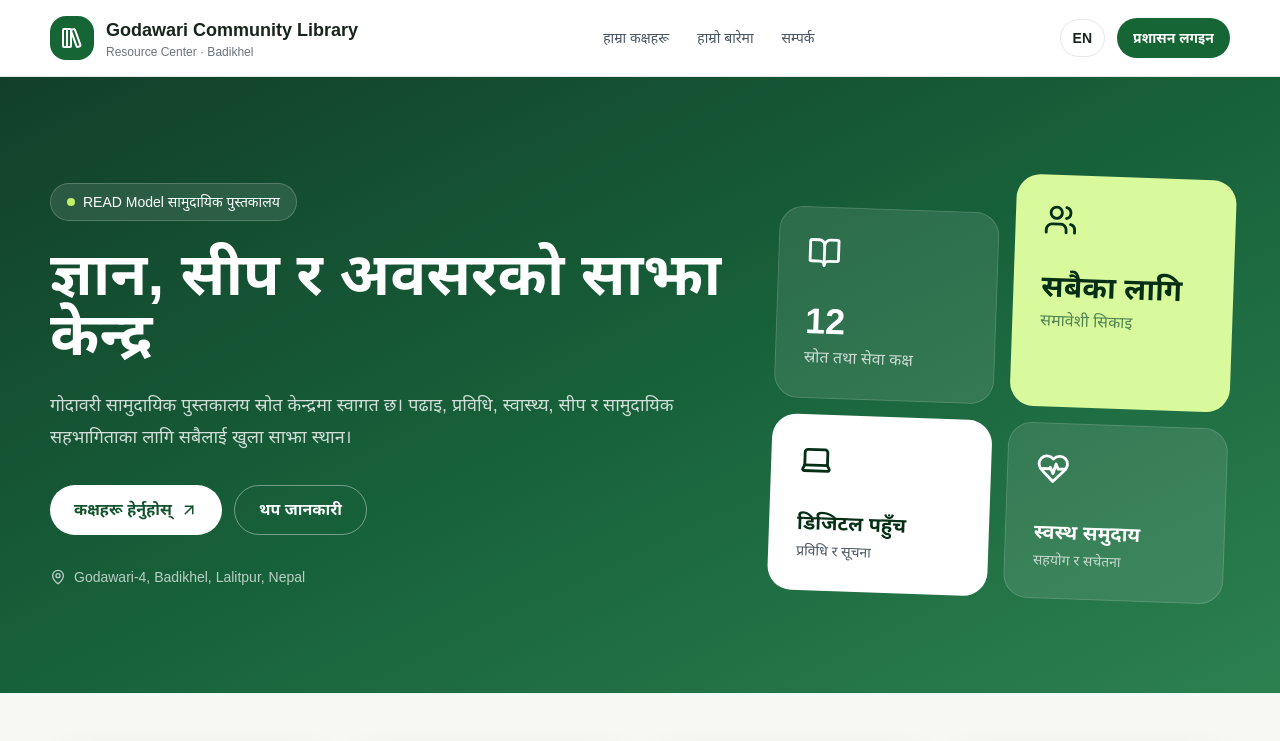
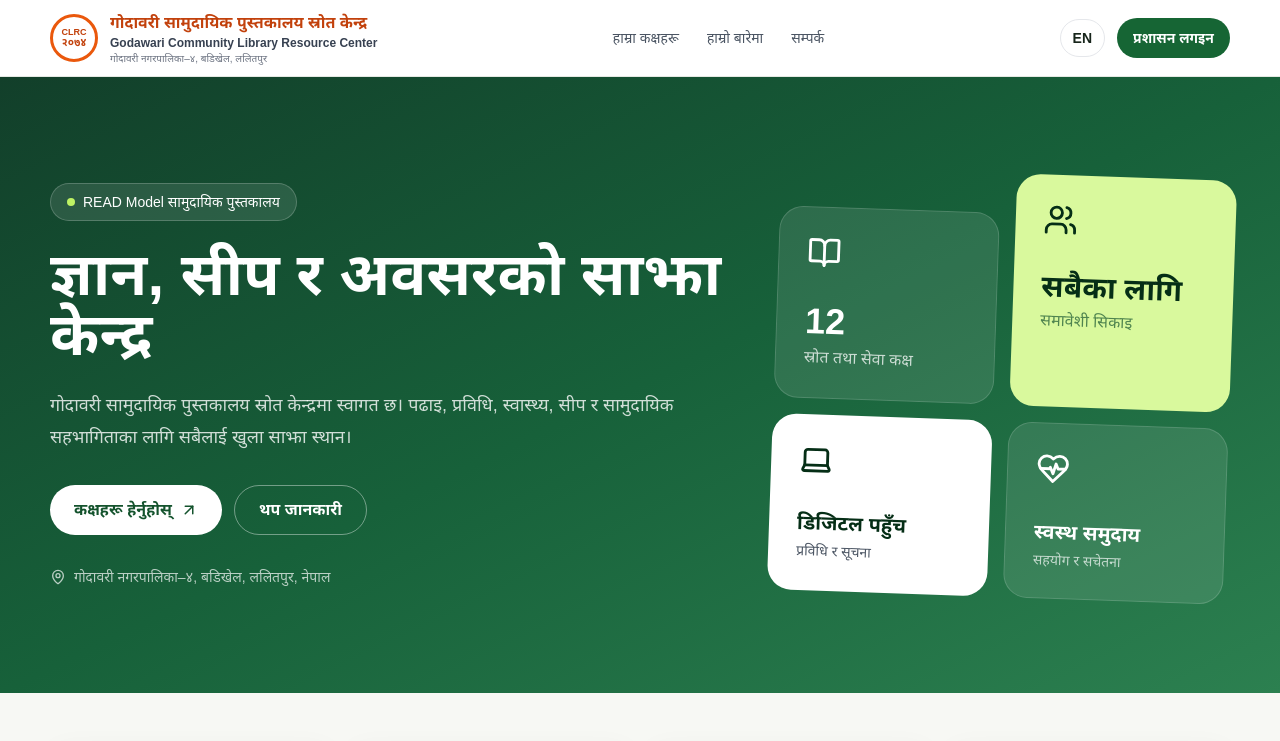
Before and after one commit to aupendra77it/godawari-community-library, a Next.js app: page / in a window 1280 px wide. Shown: the top 741 px of the page. Built offline with nearby package versions, Linux system fonts and the light colour scheme.

Commit message:
Align public website identity and address with institution banner

```diff
--- a/src/app/page.tsx
+++ b/src/app/page.tsx
@@ -12,14 +12,14 @@ export default function HomePage() {
   return <main>
     <header className="bg-white border-b border-[#e5e9e3] sticky top-0 z-20">
       <div className="container h-[76px] flex items-center justify-between gap-4">
-        <a href="#" className="flex items-center gap-3"><div className="w-11 h-11 rounded-2xl bg-green-800 text-white grid place-items-center"><LibraryBig size={24}/></div><div><div className="font-bold text-[15px] sm:text-lg leading-tight">Godawari Community Library</div><div className="text-xs text-gray-500">Resource Center · Badikhel</div></div></a>
+        <a href="#" className="flex items-center gap-3"><div className="h-12 w-12 shrink-0 rounded-full border-[3px] border-orange-600 bg-white text-orange-700 flex flex-col items-center justify-center leading-none"><span className="text-[9px] font-extrabold">CLRC</span><span className="text-[11px] font-black">२०७४</span></div><div><div className="font-bold text-[13px] sm:text-base leading-tight text-orange-700">गोदावरी सामुदायिक पुस्तकालय स्रोत केन्द्र</div><div className="text-[11px] sm:text-xs font-semibold text-gray-700">Godawari Community Library Resource Center</div><div className="text-[10px] text-gray-500">गोदावरी नगरपालिका–४, बडिखेल, ललितपुर</div></div></a>
         <nav className="hidden md:flex items-center gap-7 text-sm text-gray-600"><a href="#rooms">{ne?"हाम्रा कक्षहरू":"Our Spaces"}</a><a href="#about">{ne?"हाम्रो बारेमा":"About"}</a><a href="#contact">{ne?"सम्पर्क":"Contact"}</a></nav>
         <div className="flex items-center gap-3"><button onClick={()=>setLanguage(ne?"en":"ne")} className="rounded-full border px-3 py-2 text-sm font-semibold">{ne?"EN":"ने"}</button><button aria-label="Menu" className="md:hidden p-2"><Menu size={21}/></button><a href="/admin" className="hidden sm:inline-flex bg-green-800 text-white rounded-full px-4 py-2.5 text-sm font-semibold">{ne?"प्रशासन लगइन":"Admin Login"}</a></div>
       </div>
     </header>
     <section className="bg-gradient-to-br from-[#123f2a] via-[#17613a] to-[#2c8050] text-white overflow-hidden">
       <div className="container py-16 md:py-24 grid md:grid-cols-[1.2fr_.8fr] gap-10 items-center">
-        <div><div className="inline-flex items-center gap-2 rounded-full bg-white/10 border border-white/20 px-4 py-2 text-sm mb-6"><span className="w-2 h-2 rounded-full bg-lime-300"/>{ne?"READ Model सामुदायिक पुस्तकालय":"A READ Model Community Library"}</div><h1 className="text-4xl md:text-6xl font-bold leading-[1.18] max-w-3xl">{ne?"ज्ञान, सीप र अवसरको साझा केन्द्र":"A shared space for knowledge, skills & opportunity"}</h1><p className="text-white/80 text-lg leading-8 mt-6 max-w-2xl">{ne?"गोदावरी सामुदायिक पुस्तकालय स्रोत केन्द्रमा स्वागत छ। पढाइ, प्रविधि, स्वास्थ्य, सीप र सामुदायिक सहभागिताका लागि सबैलाई खुला साझा स्थान।":"Welcome to Godawari Community Library Resource Center — an inclusive place for reading, technology, wellbeing, skills and community participation."}</p><div className="flex flex-wrap gap-3 mt-8"><a href="#rooms" className="bg-white text-green-900 rounded-full px-6 py-3 font-semibold inline-flex items-center gap-2">{ne?"कक्षहरू हेर्नुहोस्":"Explore spaces"} <ArrowUpRight size={18}/></a><a href="#about" className="border border-white/40 rounded-full px-6 py-3 font-semibold">{ne?"थप जानकारी":"Learn more"}</a></div><div className="flex items-center gap-2 text-sm text-white/70 mt-8"><MapPin size={16}/> Godawari-4, Badikhel, Lalitpur, Nepal</div></div>
+        <div><div className="inline-flex items-center gap-2 rounded-full bg-white/10 border border-white/20 px-4 py-2 text-sm mb-6"><span className="w-2 h-2 rounded-full bg-lime-300"/>{ne?"READ Model सामुदायिक पुस्तकालय":"A READ Model Community Library"}</div><h1 className="text-4xl md:text-6xl font-bold leading-[1.18] max-w-3xl">{ne?"ज्ञान, सीप र अवसरको साझा केन्द्र":"A shared space for knowledge, skills & opportunity"}</h1><p className="text-white/80 text-lg leading-8 mt-6 max-w-2xl">{ne?"गोदावरी सामुदायिक पुस्तकालय स्रोत केन्द्रमा स्वागत छ। पढाइ, प्रविधि, स्वास्थ्य, सीप र सामुदायिक सहभागिताका लागि सबैलाई खुला साझा स्थान।":"Welcome to Godawari Community Library Resource Center — an inclusive place for reading, technology, wellbeing, skills and community participation."}</p><div className="flex flex-wrap gap-3 mt-8"><a href="#rooms" className="bg-white text-green-900 rounded-full px-6 py-3 font-semibold inline-flex items-center gap-2">{ne?"कक्षहरू हेर्नुहोस्":"Explore spaces"} <ArrowUpRight size={18}/></a><a href="#about" className="border border-white/40 rounded-full px-6 py-3 font-semibold">{ne?"थप जानकारी":"Learn more"}</a></div><div className="flex items-center gap-2 text-sm text-white/70 mt-8"><MapPin size={16}/> गोदावरी नगरपालिका–४, बडिखेल, ललितपुर, नेपाल</div></div>
         <div className="hidden md:grid grid-cols-2 gap-4 rotate-2"><div className="rounded-3xl bg-white/10 border border-white/15 p-7 mt-10"><BookOpen size={34}/><div className="text-4xl font-bold mt-8">12</div><div className="text-white/75 mt-1">{ne?"स्रोत तथा सेवा कक्ष":"Resource spaces"}</div></div><div className="rounded-3xl bg-lime-200 text-green-950 p-7"><Users size={34}/><div className="text-3xl font-bold mt-8">{ne?"सबैका लागि":"For everyone"}</div><div className="text-green-900/70 mt-1">{ne?"समावेशी सिकाइ":"Inclusive learning"}</div></div><div className="rounded-3xl bg-white text-green-950 p-7"><Laptop size={34}/><div className="font-bold text-xl mt-8">{ne?"डिजिटल पहुँच":"Digital access"}</div><div className="text-sm text-gray-600 mt-1">{ne?"प्रविधि र सूचना":"Technology & information"}</div></div><div className="rounded-3xl bg-white/10 border border-white/15 p-7"><HeartPulse size={34}/><div className="font-bold text-xl mt-8">{ne?"स्वस्थ समुदाय":"Healthy community"}</div><div className="text-sm text-white/70 mt-1">{ne?"सहयोग र सचेतना":"Care & awareness"}</div></div></div>
       </div>
     </section>
```
